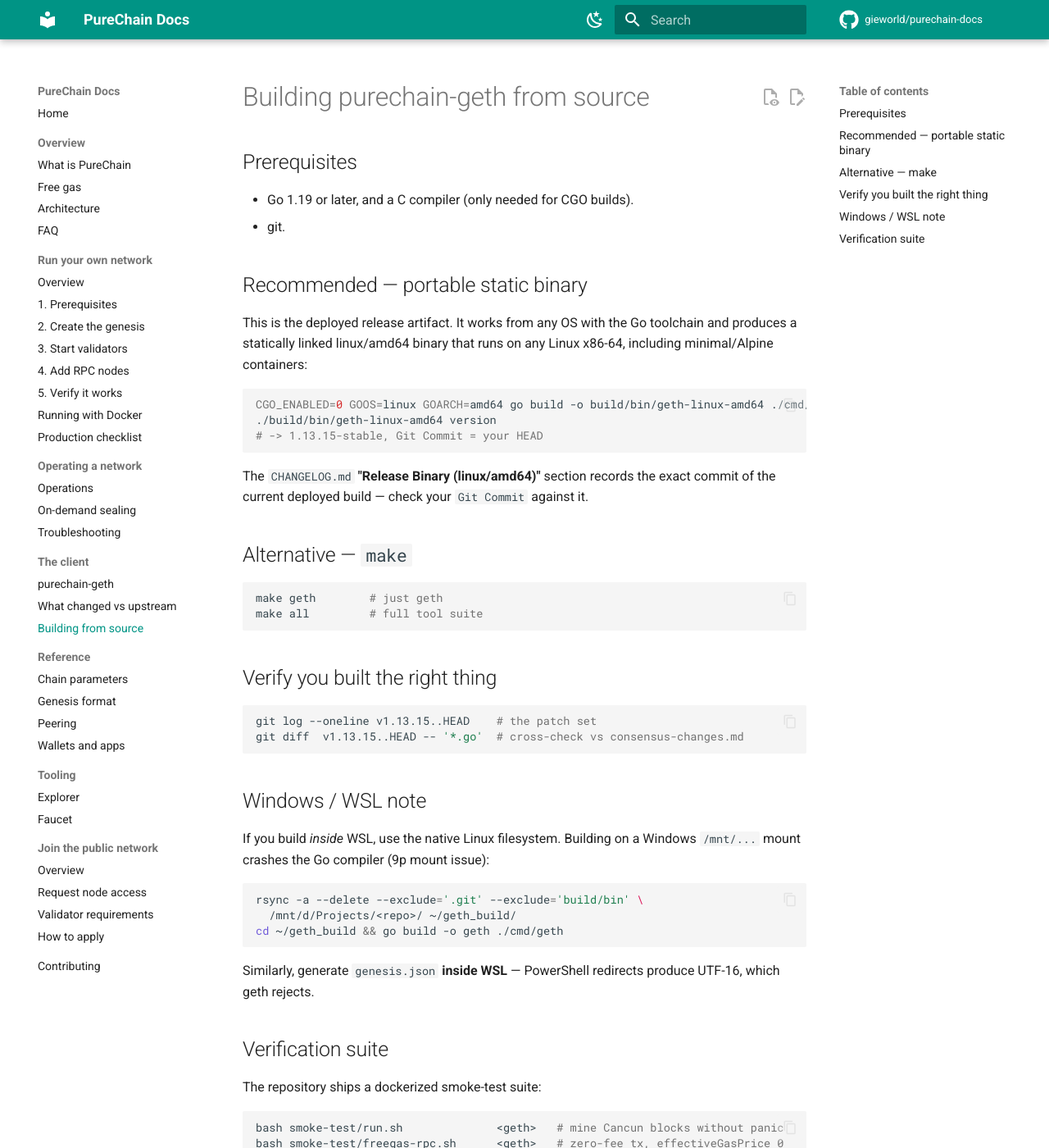
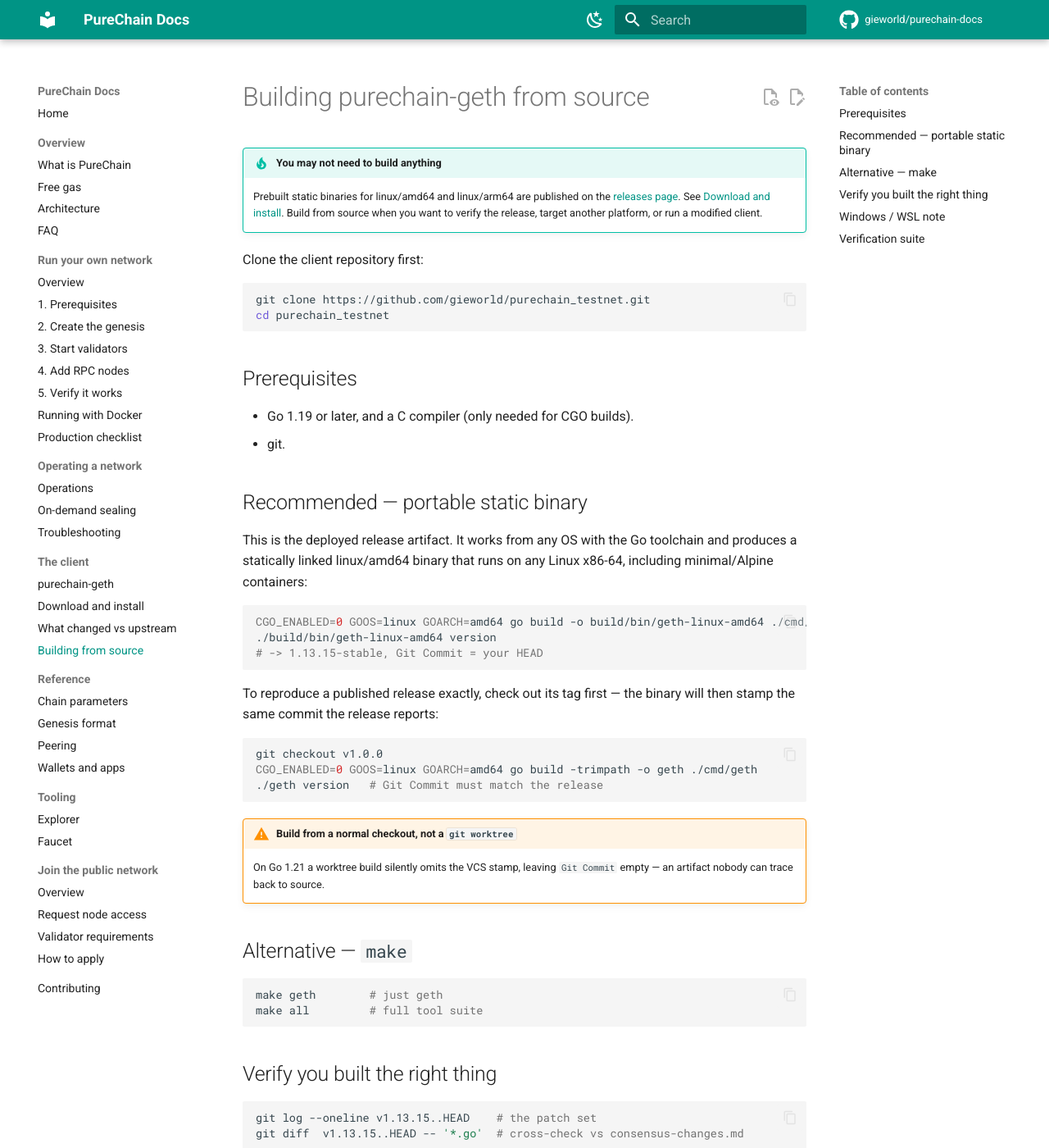
Before and after one commit to gieworld/purechain-docs, an MkDocs documentation site: the page built from docs/04-client/building-from-source.md, in a window 1280 px wide and 1400 px high. Shown: the whole window at 82% size. Built offline with MkDocs 1.6.1 and Material for MkDocs 9.7.7, drawn with Linux system fonts in a browser that asks for light colours; comment, search, counter and statistics services are not loaded.

Commit message:
Add a download page and link the client repository
The client is now public with tagged releases carrying prebuilt static
binaries, so the docs no longer have to send everyone to build from source.

- New 'Download and install' page: which asset to take, how to verify the
  checksum and the stamped commit, and how to drop the static binary into a
  container.
- Building from source now opens with a pointer to the releases, explains how
  to reproduce a release exactly by checking out its tag, and drops the stale
  reference to a CHANGELOG section that no longer exists.
- purechain-geth links to the source repository and to the upstream-backports
  matrix.

Built clean with mkdocs --strict.

````diff
--- a/docs/04-client/building-from-source.md
+++ b/docs/04-client/building-from-source.md
@@ -1,4 +1,17 @@
 # Building purechain-geth from source
+
+!!! tip "You may not need to build anything"
+    Prebuilt static binaries for linux/amd64 and linux/arm64 are published on
+    the [releases page](https://github.com/gieworld/purechain_testnet/releases/latest).
+    See [Download and install](download.md). Build from source when you want to
+    verify the release, target another platform, or run a modified client.
+
+Clone the client repository first:
+
+```bash
+git clone https://github.com/gieworld/purechain_testnet.git
+cd purechain_testnet
+```
 
 ## Prerequisites
 
@@ -17,8 +30,18 @@ CGO_ENABLED=0 GOOS=linux GOARCH=amd64 go build -o build/bin/geth-linux-amd64 ./c
 # -> 1.13.15-stable, Git Commit = your HEAD
 ```
 
-The `CHANGELOG.md` **"Release Binary (linux/amd64)"** section records the exact
-commit of the current deployed build — check your `Git Commit` against it.
+To reproduce a published release exactly, check out its tag first — the binary
+will then stamp the same commit the release reports:
+
+```bash
+git checkout v1.0.0
+CGO_ENABLED=0 GOOS=linux GOARCH=amd64 go build -trimpath -o geth ./cmd/geth
+./geth version   # Git Commit must match the release
+```
+
+!!! warning "Build from a normal checkout, not a `git worktree`"
+    On Go 1.21 a worktree build silently omits the VCS stamp, leaving
+    `Git Commit` empty — an artifact nobody can trace back to source.
 
 ## Alternative — `make`
 
--- a/mkdocs.yml
+++ b/mkdocs.yml
@@ -84,6 +84,7 @@ nav:
       - Troubleshooting: 03-operating/troubleshooting.md
   - The client:
       - purechain-geth: 04-client/purechain-geth.md
+      - Download and install: 04-client/download.md
       - What changed vs upstream: 04-client/consensus-changes.md
       - Building from source: 04-client/building-from-source.md
   - Reference:
````
Also changed, not shown: docs/04-client/download.md (added, +82 -0 lines), docs/04-client/purechain-geth.md (+6 -1 lines), docs/index.md (+1 -1 lines).
